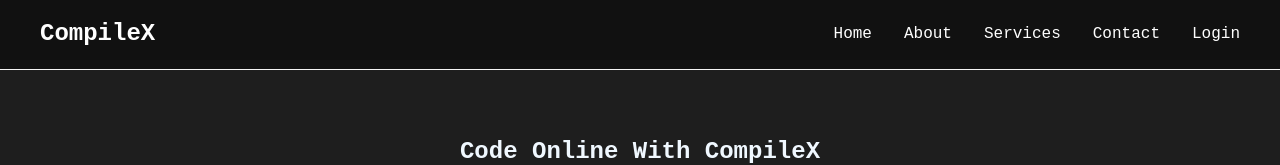
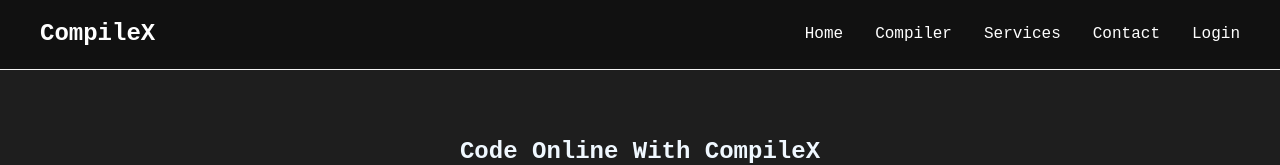
Before and after one commit to csrijon/Compiler, a React (Vite) app in the folder Frontend/: page / in a window 1280 px wide. Shown: the top 165 px of the page. Built offline with nearby package versions, Linux system fonts and the light colour scheme.

Commit message:
new change

```diff
--- a/Frontend/src/components/Navbar.jsx
+++ b/Frontend/src/components/Navbar.jsx
@@ -1,4 +1,5 @@
 import React, { useState } from "react";
+import { Link } from "react-router";
 import "./Navbar.css";
 
 const Navbar = () => {
@@ -13,7 +14,7 @@ const Navbar = () => {
 
         <ul className={`nav-links ${isOpen ? "active" : ""}`}>
           <li><a href="#home">Home</a></li>
-          <li><a href="#about">About</a></li>
+          <li><Link to="/Compile">Compiler</Link></li>
           <li><a href="#services">Services</a></li>
           <li><a href="#contact">Contact</a></li>
           <li><a href="">Login</a></li>
```
